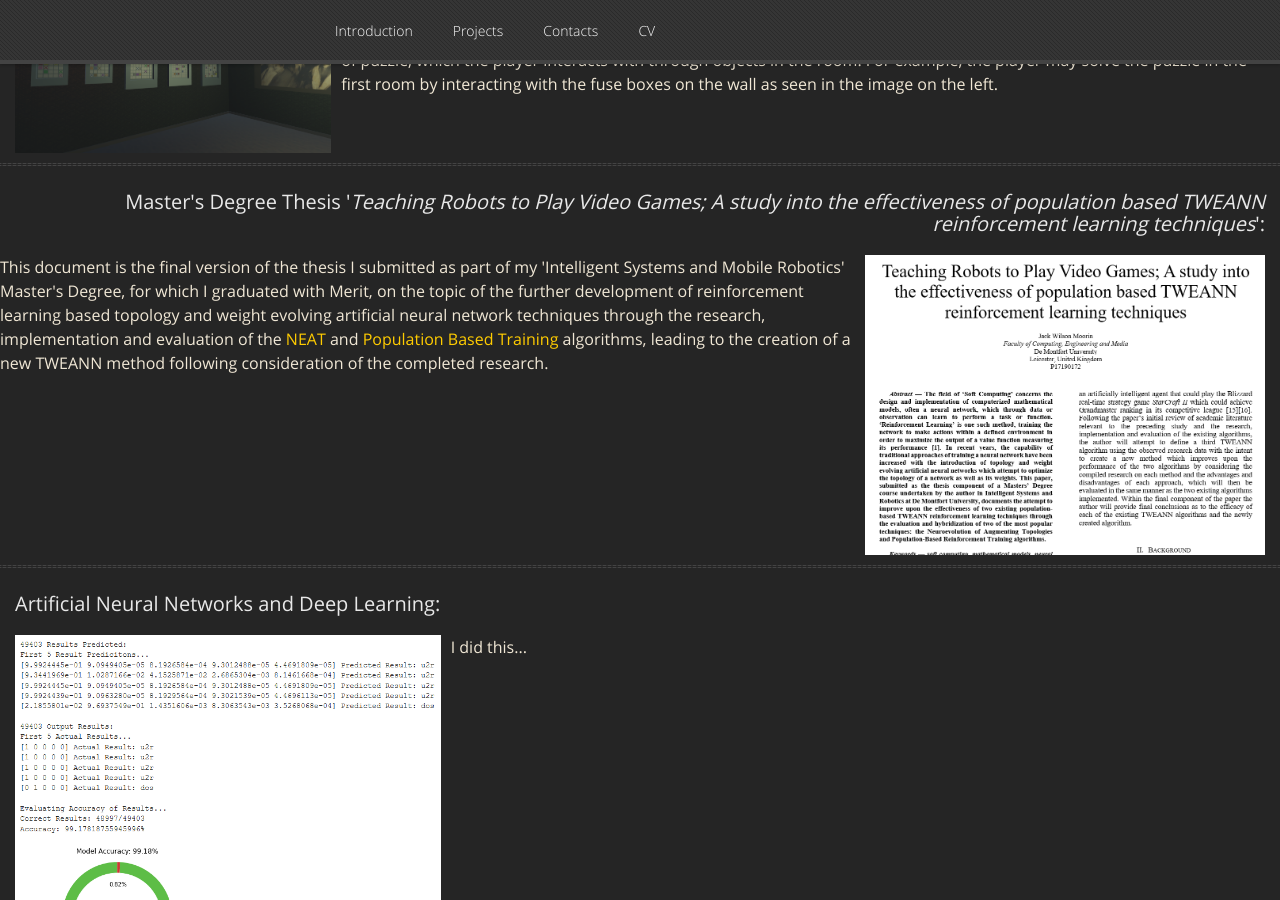
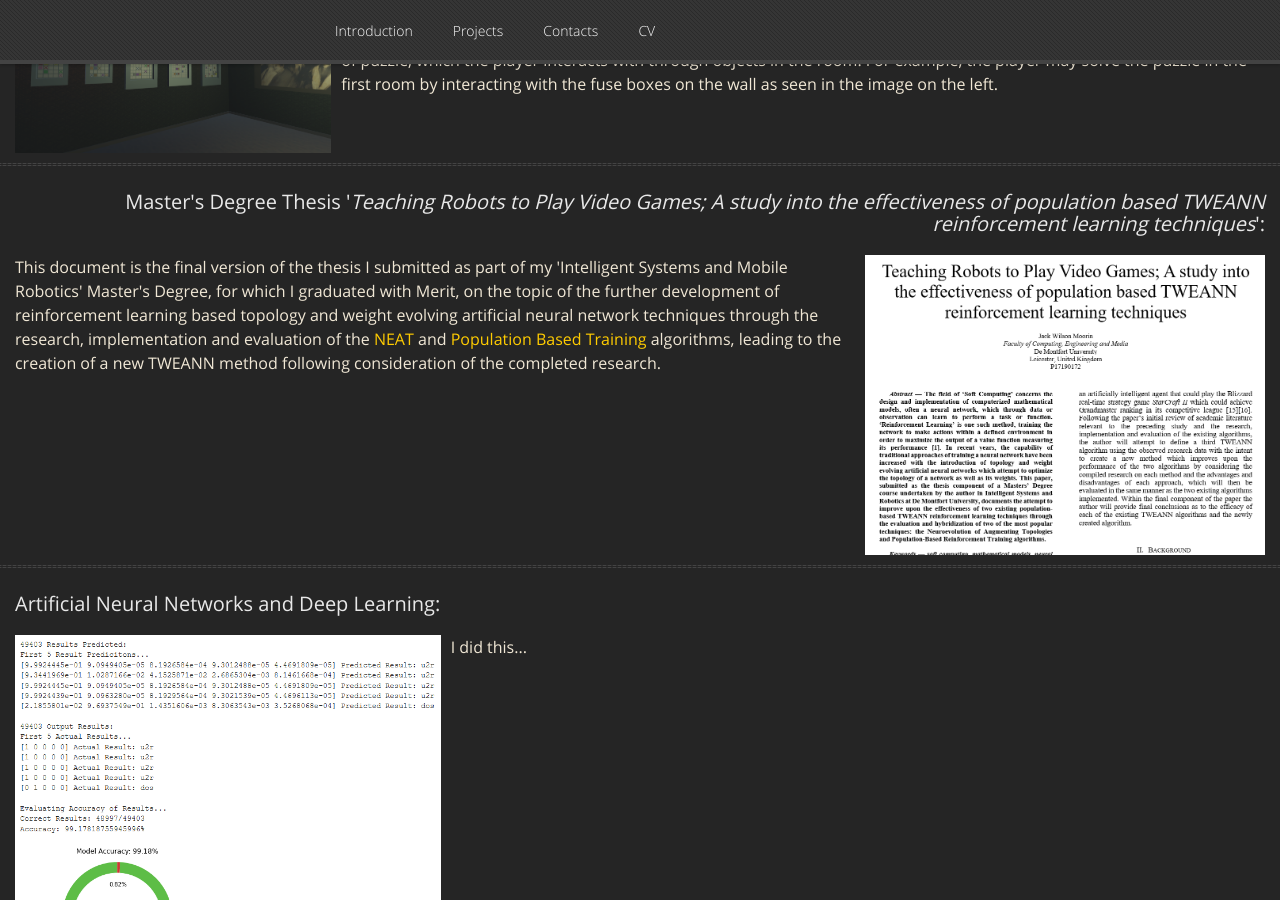
Before and after one commit to GamesProgrammingGrad2021/GamesProgrammingGrad2021.github.io, a Jekyll site: the page built from index.md, in a window 1280 px wide and 900 px high, scrolled down 1257 px. Built offline with Jekyll 4.4.1, drawn with Linux system fonts in a browser that asks for light colours; nearby versions of some CDN libraries; our own code applies the rules of GitHub Pages for plain Markdown files.

Commit message:
Update default.html

```diff
--- a/_layouts/default.html
+++ b/_layouts/default.html
@@ -135,8 +135,8 @@
 			<!-- Master's Thesis (Right)-->
 			<hr>
 			<h2 style="padding-top:5px; padding-right: 15px; padding-bottom: 10px; text-align: right; font-size: 20px;">Master's Degree Thesis '<i>Teaching Robots to Play Video Games; A study into the effectiveness of population based TWEANN reinforcement learning techniques</i>':</h2>
-			<div style="display: flex; align-items: center; width: 100% - 25px; margin-bottom: 10px; padding-right: 15px;">
-				<div style="padding-right: 0px; font-size: 16px; text-align: left; display: block; vertical-align: middle;">
+			<div style="display: flex; align-items: center; width: 100% - 40px; margin-bottom: 10px; padding-right: 15px;">
+				<div style="padding-right: 0px; padding-left: 15px; font-size: 16px; text-align: left; display: block; vertical-align: middle;">
 				<a href="TRTPVG A Study into Population Based TWEANN Reinforcement Learning Techniques.docx"><img src="Thesis_Thumbnail.png" alt="Thesis Thumbnail" style="height: 300px; width: 400px; vertical-align: middle; float: right; padding-right: 0px; padding-left: 10px;"></a>
 				This document is the final version of the thesis I submitted as part of my 'Intelligent Systems and Mobile Robotics' Master's Degree,
 				for which I graduated with Merit, on the topic of the further development of reinforcement learning based topology and weight evolving
@@ -160,8 +160,8 @@
 			<!-- Fuzzy Logic (MSc) Runner FIS (Right)-->
 			<hr>
 			<h2 style="padding-top:5px; padding-right: 15px; padding-bottom: 10px; text-align: right; font-size: 20px;">Fuzzy Logic <i>Runner Fuzzy Inference System</i>:</h2>
-			<div style="display: flex; align-items: center; width: 100% - 25px; margin-bottom: 10px; padding-right: 15px;">
-				<div style="padding-right: 0px; font-size: 16px; text-align: left; display: block; vertical-align: middle;">
+			<div style="display: flex; align-items: center; width: 100% - 40px; margin-bottom: 10px; padding-right: 15px;">
+				<div style="padding-right: 0px; padding-left: 15px; font-size: 16px; text-align: left; display: block; vertical-align: middle;">
 				<a href="FL Assignment 1 Report.docx"><img src="Runner FIS Thumbnail.png" alt="Fuzzy Logic Runner FIS" style="height: 10%; width: 10%; vertical-align: middle; float: right; padding-right: 0px; padding-left: 10px;"></a>
 				I wrote this piece of coursework as part of the IMAT5119_2021_501 Fuzzy Logic module I undertook for my Master's Degree.
 				Within the paper I define an inference engine which uses fuzzy logic to infer an individual's overall athleticism as a score
```
